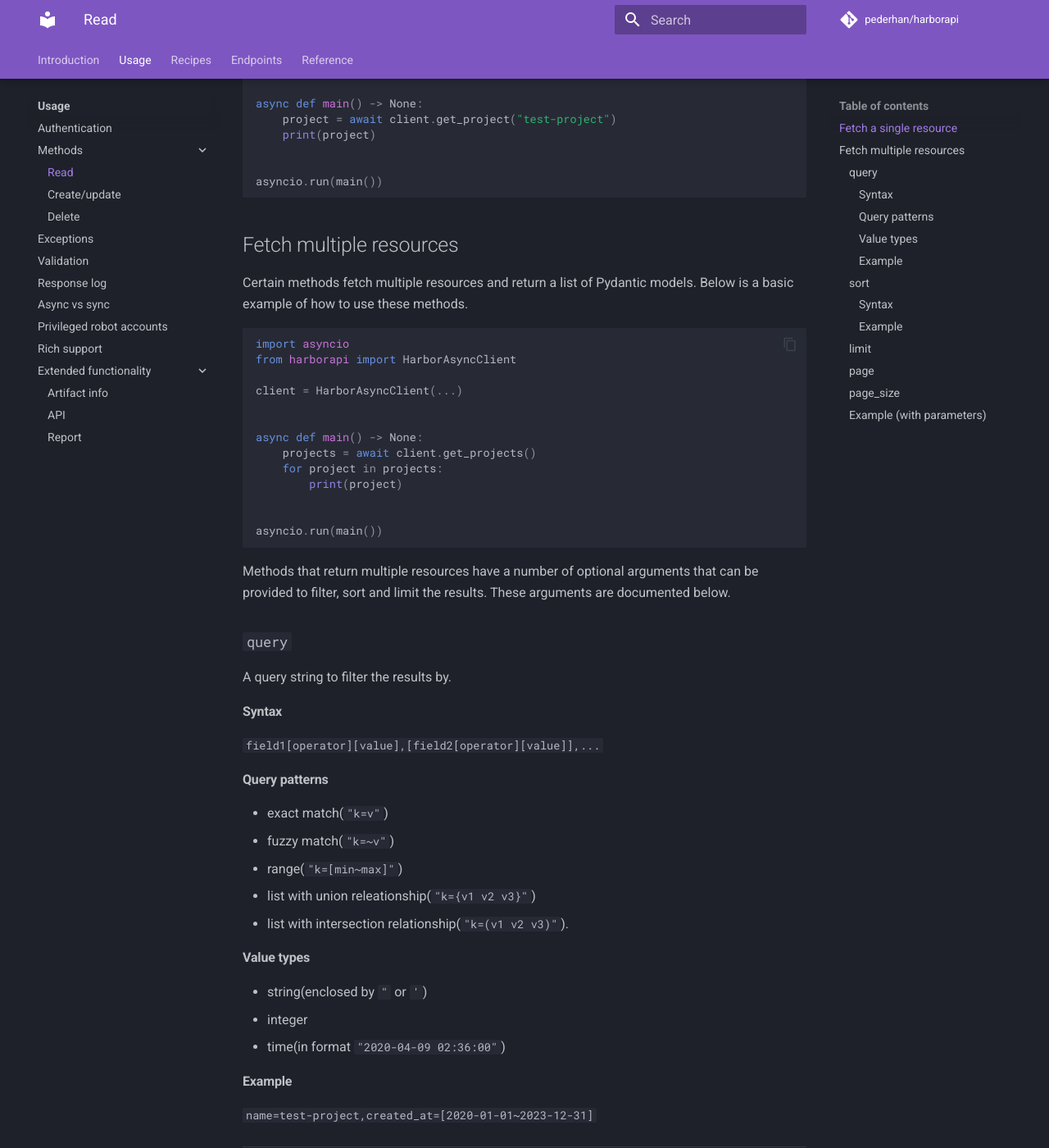
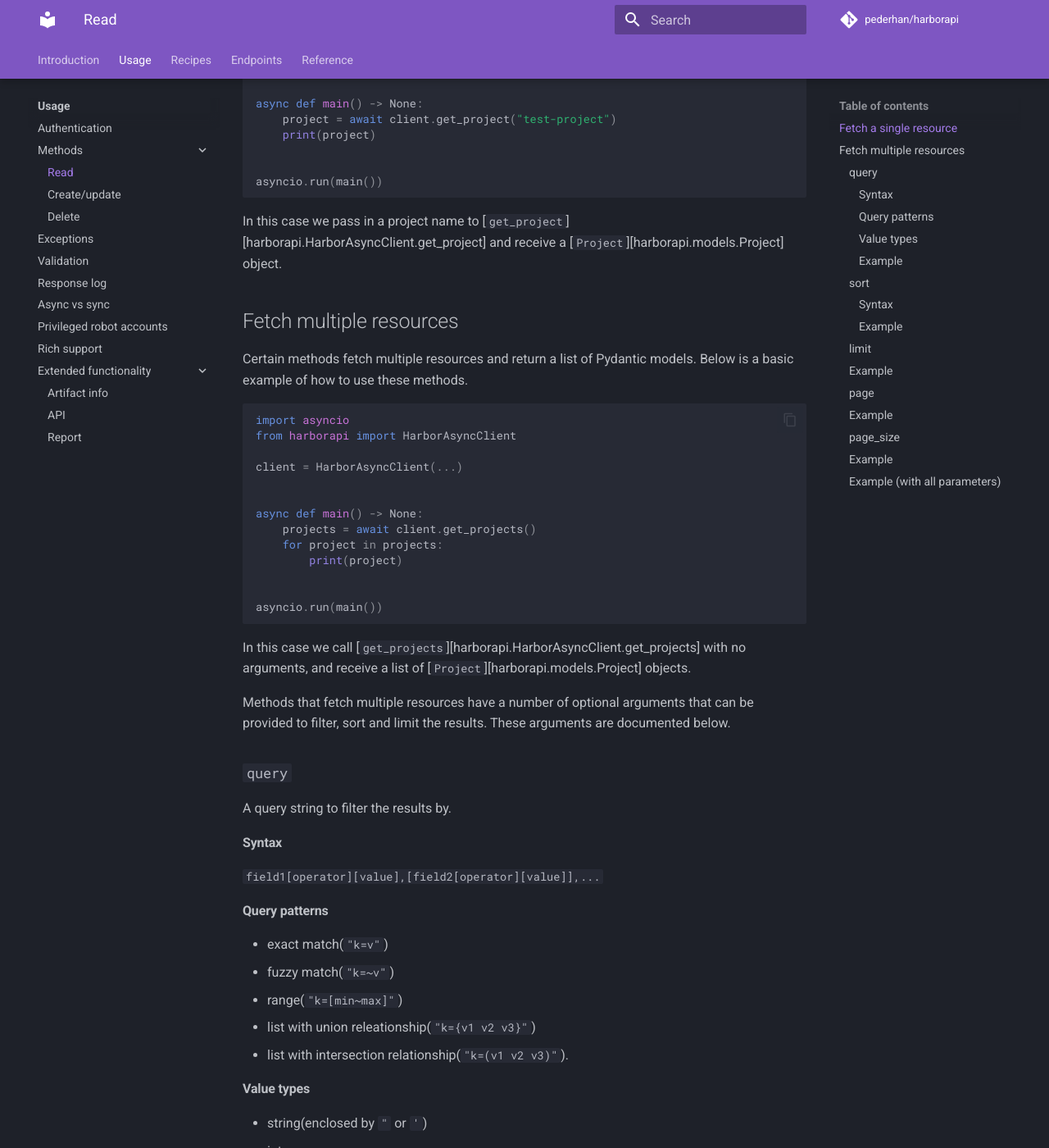
Before and after one commit to unioslo/harborapi, an MkDocs documentation site: the page built from docs/usage/methods/read.md, in a window 1280 px wide and 1400 px high, scrolled down 402 px. Shown: the whole window at 82% size. Built offline with MkDocs 1.6.1 and Material for MkDocs 9.7.7, drawn with Linux system fonts in a browser that asks for light colours; comment, search, counter and statistics services are not loaded; some of the changed text lies outside the part shown.

Commit message:
Docs: improve methods/read

````diff
--- a/docs/usage/methods/read.md
+++ b/docs/usage/methods/read.md
@@ -21,6 +21,8 @@
 asyncio.run(main())
 ```
 
+In this case we pass in a project name to [`get_project`][harborapi.HarborAsyncClient.get_project] and receive a [`Project`][harborapi.models.Project] object.
+
 
 ## Fetch multiple resources
 
@@ -42,7 +44,9 @@
 asyncio.run(main())
 ```
 
-Methods that return multiple resources have a number of optional arguments that can be provided to filter, sort and limit the results. These arguments are documented below.
+In this case we call [`get_projects`][harborapi.HarborAsyncClient.get_projects] with no arguments, and receive a list of [`Project`][harborapi.models.Project] objects.
+
+Methods that fetch multiple resources have a number of optional arguments that can be provided to filter, sort and limit the results. These arguments are documented below.
 
 
 ### `query`
@@ -71,9 +75,11 @@
 
 #### Example
 
-`name=test-project,created_at=[2020-01-01~2023-12-31]`
-
-
+```py
+await client.get_projects(
+    query="name=test-project,created_at=[2020-01-01~2023-12-31]",
+)
+```
 
 ----
 
@@ -89,7 +95,11 @@
 
 #### Example
 
-`name,-created_at`
+```py
+await client.get_projects(
+    sort="name,-created_at",
+)
+```
 
 !!! note
 
@@ -103,11 +113,27 @@
 
 For certain methods, such as [`HarborAsyncClient.get_audit_logs()`][harborapi.HarborAsyncClient.get_audit_logs], it is highly advised to set a limit to avoid fetching every single entry in the database.
 
+### Example
+
+```py
+await client.get_projects(
+    limit=10,
+)
+```
+
 ----
 
 ### `page`
 
 The page number to start fetching from. This is a parameter that is used in conjunction with `page_size` to control how results are fetched from the API. In the vast majority of cases, this specific parameter does not need to be changed.
+
+### Example
+
+```py
+await client.get_projects(
+    page=2,
+)
+```
 
 ----
 
@@ -117,7 +143,15 @@
 
 As with `page`, this specific parameter does not need to be changed in the vast majority of cases.
 
-### Example (with parameters)
+### Example
+
+```py
+await client.get_projects(
+    page_size=20,
+)
+```
+
+### Example (with all parameters)
 
 ```py
 import asyncio
````
